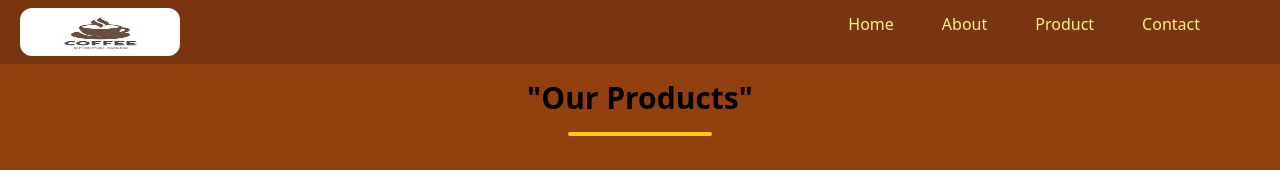
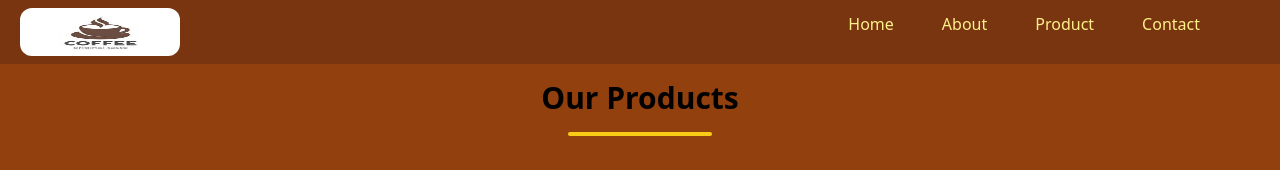
Before and after one commit to Muhammad361738/coffe-website, a Next.js app in the folder coffeeweb/: page /Products in a window 1280 px wide. Shown: the top 170 px of the page. Built offline with nearby package versions, Linux system fonts and the light colour scheme.

Commit message:
first Nextjs website

```diff
--- a/coffeeweb/src/app/Products/page.tsx
+++ b/coffeeweb/src/app/Products/page.tsx
@@ -14,7 +14,7 @@ const Page = () => {
                 {/* Heading */}
                 {/* card1 */}
                  <div className="h-auto w-full flex flex-wrap flex-col items-center bg-amber-800">
-                     <p className=" mt-20 font-bold text-2xl md:text-3xl text-center">"Our Products"</p>
+                     <p className=" mt-20 font-bold text-2xl md:text-3xl text-center">Our Products</p>
                        <div className="w-36 h-1 border-b-4 border-yellow-400 mt-2 rounded-2xl md:mt-4 mb-12"></div>
                          <div className="w-[90%] h-auto flex flex-wrap justify-around">
                          <div className="w-64 flex flex-col items-center mb-12 bg-amber-600  rounded-xl p-2">
```
